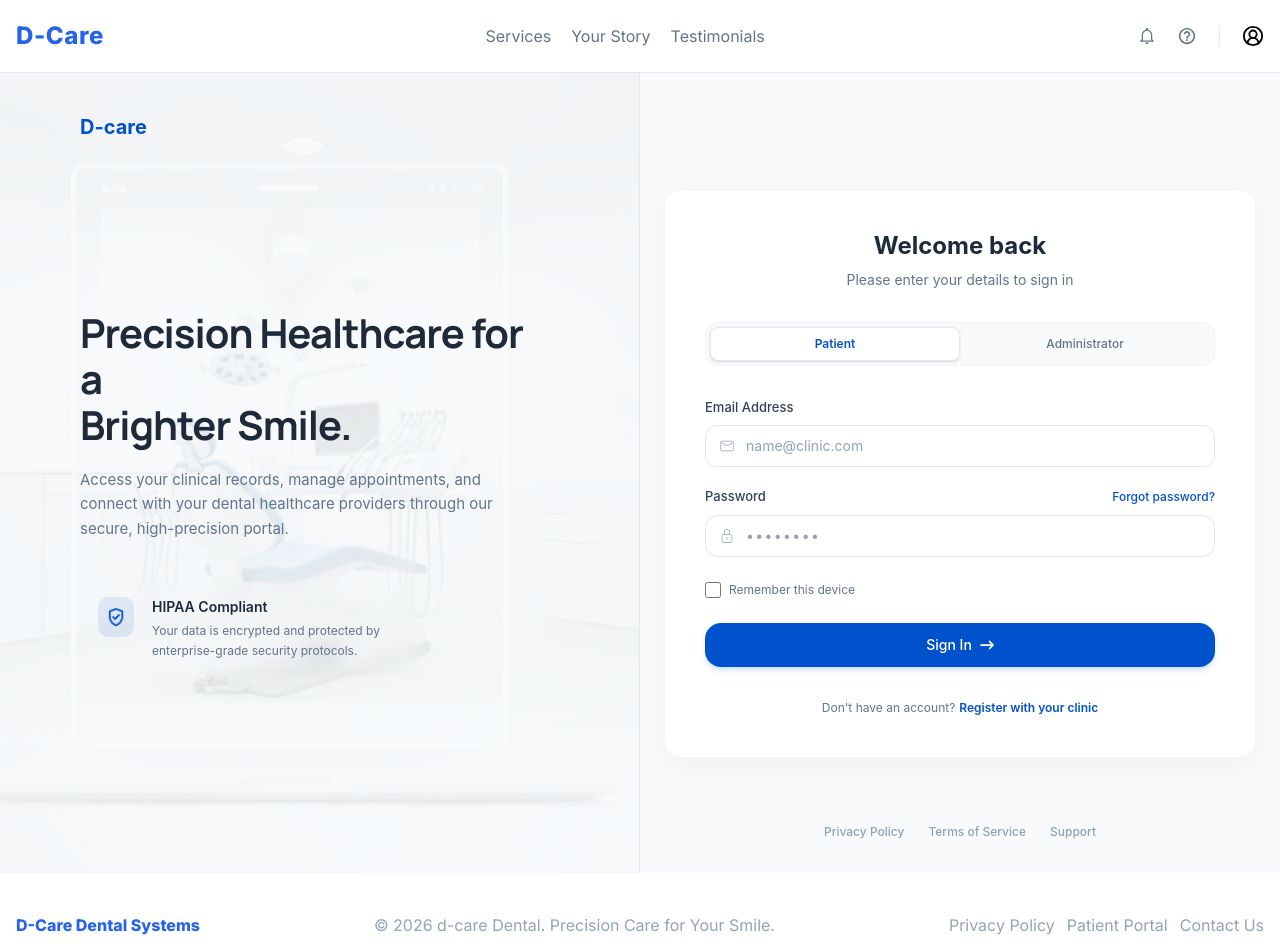
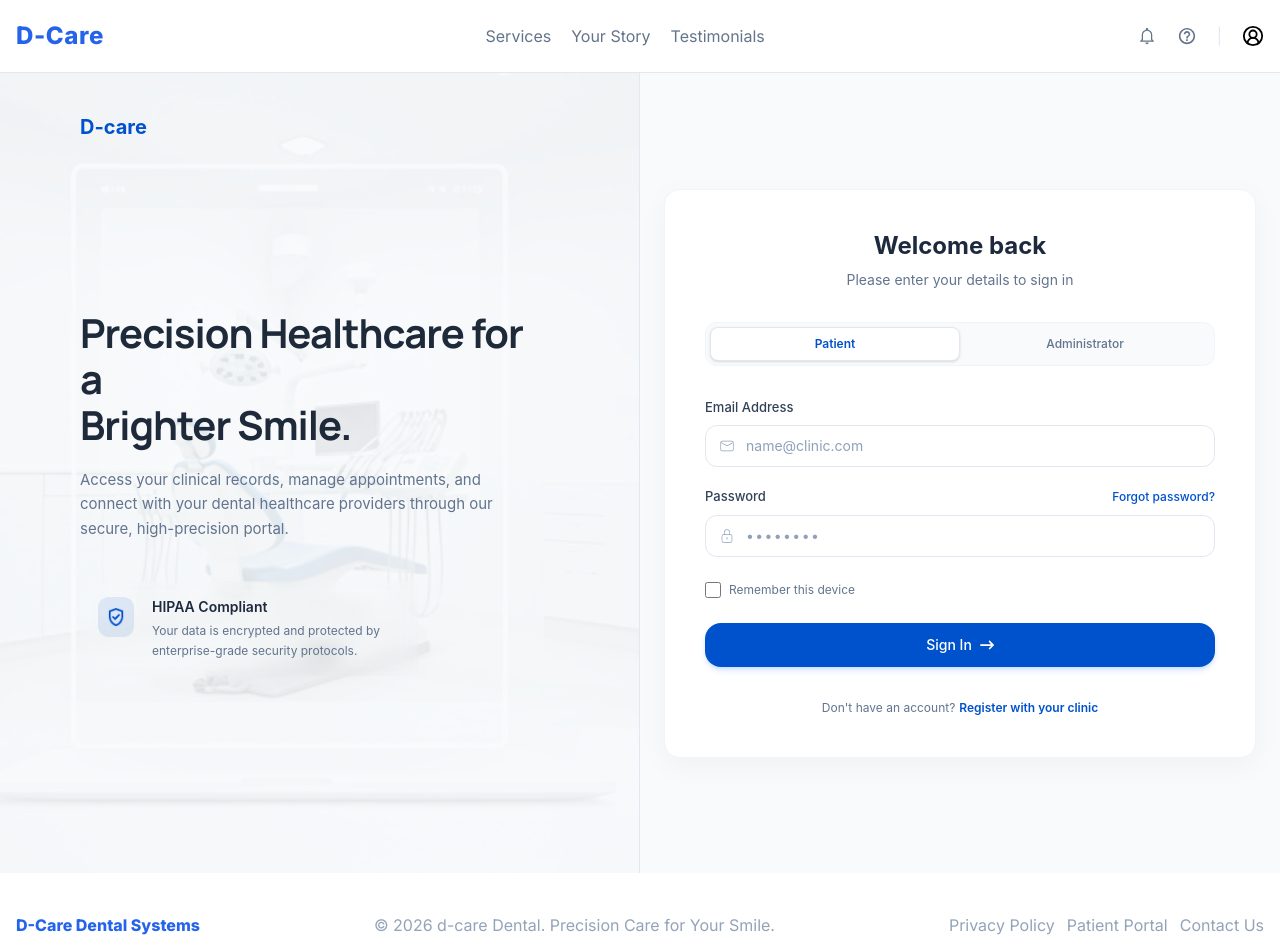
Before and after one commit to tarekelkanaria/d-care, a React (Vite) app: page /login in a window 1280 px wide. Shown: the top 952 px of the page. Built offline with nearby package versions, Linux system fonts and the light colour scheme.

Commit message:
Modify login form

```diff
--- a/src/pages/login.jsx
+++ b/src/pages/login.jsx
@@ -179,19 +179,6 @@ export default function Login() {
             </button>
           </div>
         </div>
-
-        {/* روابط الفوتر السفلية */}
-        <div className="absolute bottom-8 flex gap-6 text-[12px] text-slate-400 font-medium z-10">
-          <a href="#" className="hover:text-slate-600 transition-colors">
-            Privacy Policy
-          </a>
-          <a href="#" className="hover:text-slate-600 transition-colors">
-            Terms of Service
-          </a>
-          <a href="#" className="hover:text-slate-600 transition-colors">
-            Support
-          </a>
-        </div>
       </div>
     </div>
   );
```
